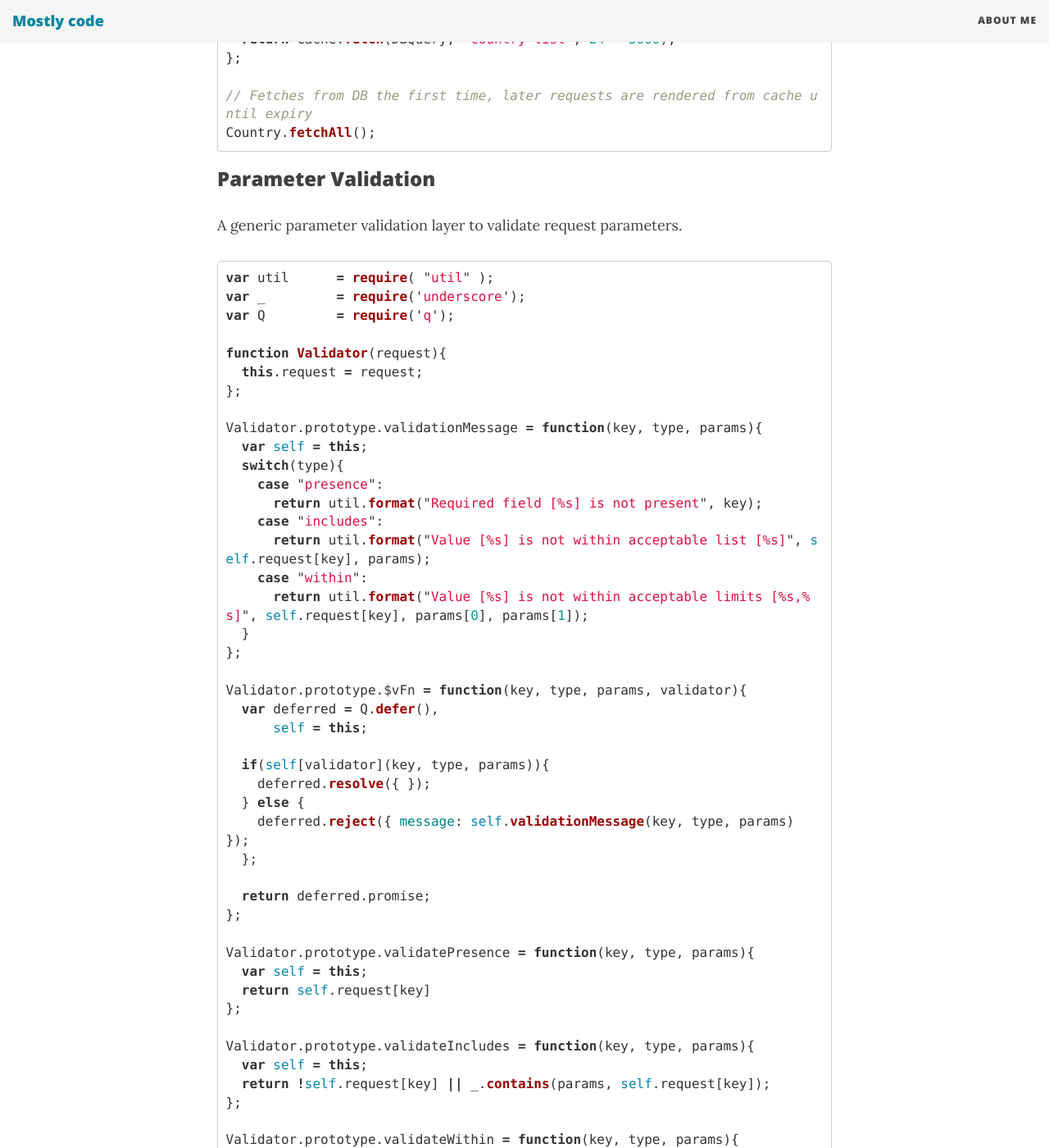
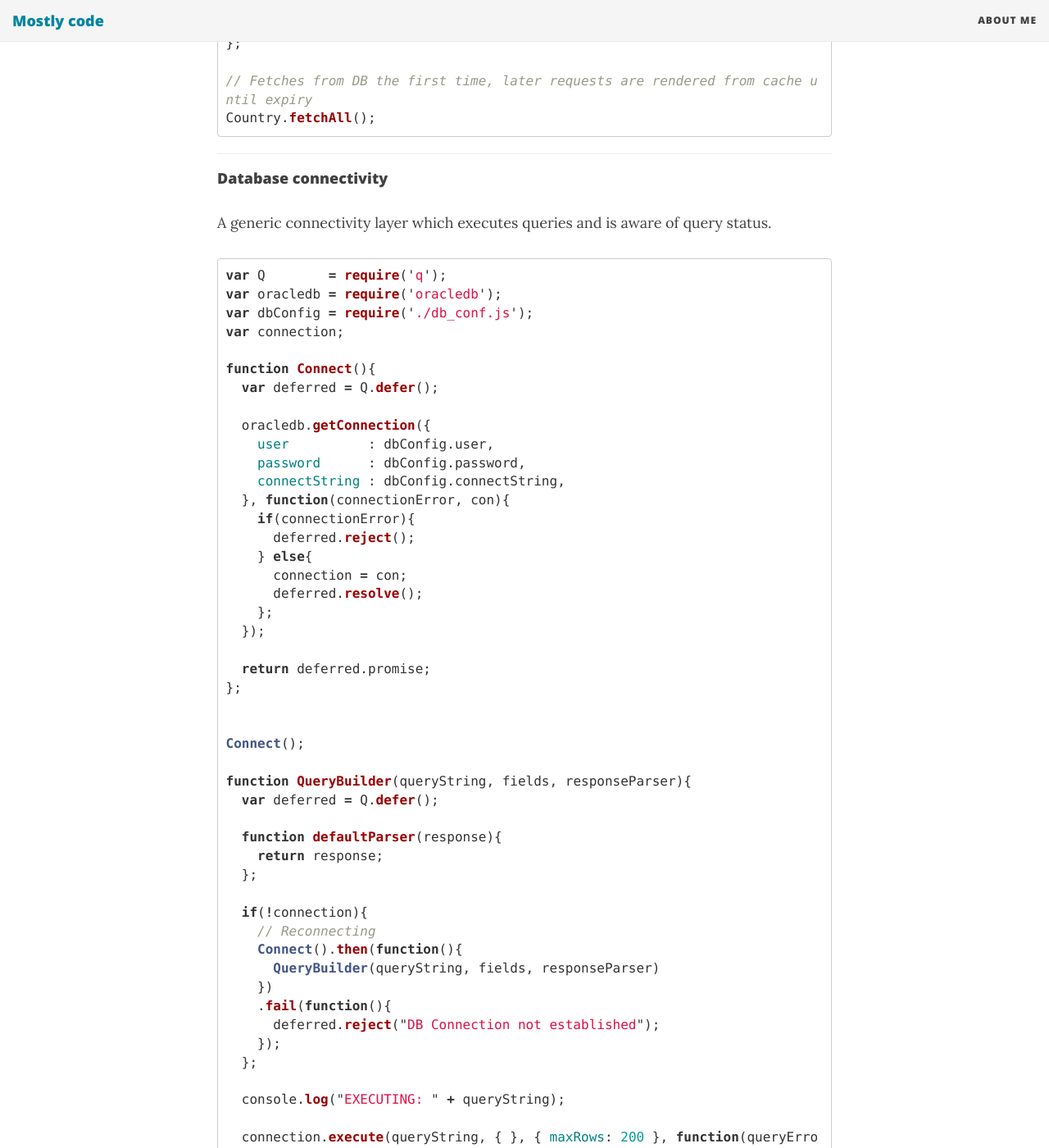
Before and after one commit to nithinkrishna/blog, a Jekyll site: the page built from _posts/2016-05-16-api-server-wtih-node.markdown, in a window 1280 px wide and 1400 px high, scrolled down 2551 px. Shown: the whole window at 82% size. Built offline with Jekyll 4.4.1, drawn with Linux system fonts in a browser that asks for light colours; nearby versions of some CDN libraries; some of the changed text lies outside the part shown.

Commit message:
api server with node

````diff
--- a/_posts/2016-05-16-api-server-wtih-node.markdown
+++ b/_posts/2016-05-16-api-server-wtih-node.markdown
@@ -23,11 +23,13 @@ NodeJS is a better alternative topython-flask or rails-api when it comes to writ
 
 [Scaling nodejs](http://cjihrig.com/blog/scaling-node-js-applications/) application across a multi-process/multi-machine framework is pretty straight forward.
 
-NodeJS generic/lite compontents for parameter validation and caching (etc) can be built once and reused across applications.
+NodeJS generic/lite compontents for parameter validation, database connectivity and caching (etc) can be built once and reused across applications.
 
-### Caching
+***
 
-A generic caching layer to store intermediate results accelarates responses.
+#### Caching
+
+A generic caching layer to store costly results for a finite amount of time.
 
 ```javascript
 var redis = require("redis"),
@@ -92,7 +94,9 @@ Cache.reloader = function(query, key, expiry){
 };
 
 Cache.fetch = function(query, key, expiry){
-  return new Cache().get(namespacedKey(key)).fail(Cache.reloader(query, namespacedKey(key), expiry));
+  return new Cache()
+    .get(namespacedKey(key))
+    .fail(Cache.reloader(query, namespacedKey(key), expiry));
 };
 
 // Example
@@ -107,9 +111,80 @@ Country.fetchAll = function(){
 Country.fetchAll();
 ```
 
+***
 
-### Parameter Validation
-A generic parameter validation layer to validate request parameters.
+#### Database connectivity
+
+A generic connectivity layer which executes queries and is aware of query status.
+
+```javascript
+var Q        = require('q');
+var oracledb = require('oracledb');
+var dbConfig = require('./db_conf.js');
+var connection;
+
+function Connect(){
+  var deferred = Q.defer();
+
+  oracledb.getConnection({
+    user          : dbConfig.user,
+    password      : dbConfig.password,
+    connectString : dbConfig.connectString,
+  }, function(connectionError, con){
+    if(connectionError){
+      deferred.reject();
+    } else{
+      connection = con;
+      deferred.resolve();
+    };
+  });
+
+  return deferred.promise;
+};
+
+
+Connect();
+
+function QueryBuilder(queryString, fields, responseParser){
+  var deferred = Q.defer();
+
+  function defaultParser(response){
+    return response;
+  };
+
+  if(!connection){
+    // Reconnecting
+    Connect().then(function(){
+      QueryBuilder(queryString, fields, responseParser)
+    })
+    .fail(function(){
+      deferred.reject("DB Connection not established");
+    });
+  };
+
+  console.log("EXECUTING: " + queryString);
+
+  connection.execute(queryString, { }, { maxRows: 200 }, function(queryError, result){
+    if(queryError){
+      deferred.reject(queryError);
+      return;
+    };
+    deferred.resolve({
+      data: (responseParser || defaultParser)(result.rows),
+      fields: ( fields || [ ] )
+    });
+  });
+
+  return deferred.promise;
+};
+
+exports.QueryBuilder = QueryBuilder;
+```
+
+***
+
+#### Parameter Validation
+A generic parameter validation layer which validates request parameters based on defined validation types.
 
 ```javascript
 var util      = require( "util" );
@@ -124,11 +199,14 @@ Validator.prototype.validationMessage = function(key, type, params){
   var self = this;
   switch(type){
     case "presence":
-      return util.format("Required field [%s] is not present", key);
+      return util.format("Required field [%s] is not present",
+        key);
     case "includes":
-      return util.format("Value [%s] is not within acceptable list [%s]", self.request[key], params);
+      return util.format("Value [%s] is not within acceptable list [%s]",
+        self.request[key], params);
     case "within":
-      return util.format("Value [%s] is not within acceptable limits [%s,%s]", self.request[key], params[0], params[1]);
+      return util.format("Value [%s] is not within acceptable limits [%s,%s]",
+        self.request[key], params[0], params[1]);
   }
 };
 
@@ -157,7 +235,11 @@ Validator.prototype.validateIncludes = function(key, type, params){
 
 Validator.prototype.validateWithin = function(key, type, params){
   var self = this;
-  return !self.request[key] ||  ( params[0] <= parseFloat(self.request[key]) && parseFloat(self.request[key]) <= params[1] );
+  return !self.request[key] ||
+    (
+      params[0] <= parseFloat(self.request[key]) &&
+      parseFloat(self.request[key]) <= params[1]
+    );
 };
 
 
@@ -197,3 +279,8 @@ validator.validateAll([
 .then(genApiResponse)
 .fail(genFailResponse)
 ```
+
+***
+
+### Wrap up
+Writing a API server these days is like assembling a bike. With the right tools, its just a matter of fitting a few parts together and moving on.
````
Also changed, not shown: other parts of _posts/2016-05-16-api-server-wtih-node.markdown (+2 -2 lines).
